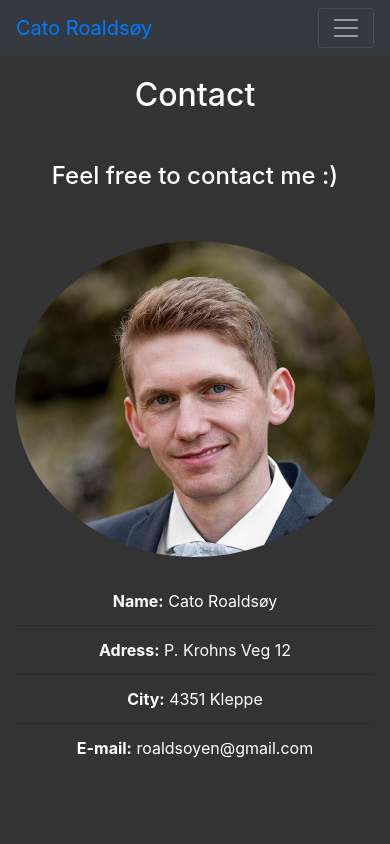
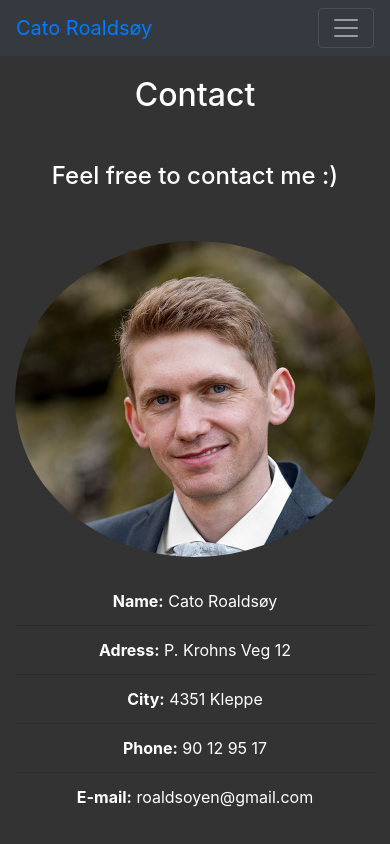
Before and after one commit to ca2roaldsoy/my_portfolio, a React (Create React App) app: page /contact in a window 390 px wide. Built offline with nearby package versions, Linux system fonts and the light colour scheme.

Commit message:
added phone number to contact page

```diff
--- a/src/components/contact/ContactInfo.js
+++ b/src/components/contact/ContactInfo.js
@@ -28,6 +28,9 @@ function ContactInfo() {
               <b>City:</b> 4351 Kleppe
             </ListGroupItem>
             <ListGroupItem as="li">
+              <b>Phone:</b> 90 12 95 17
+            </ListGroupItem>
+            <ListGroupItem as="li">
               <b>E-mail:</b> roaldsoyen@gmail.com
             </ListGroupItem>
           </ListGroup>
```
